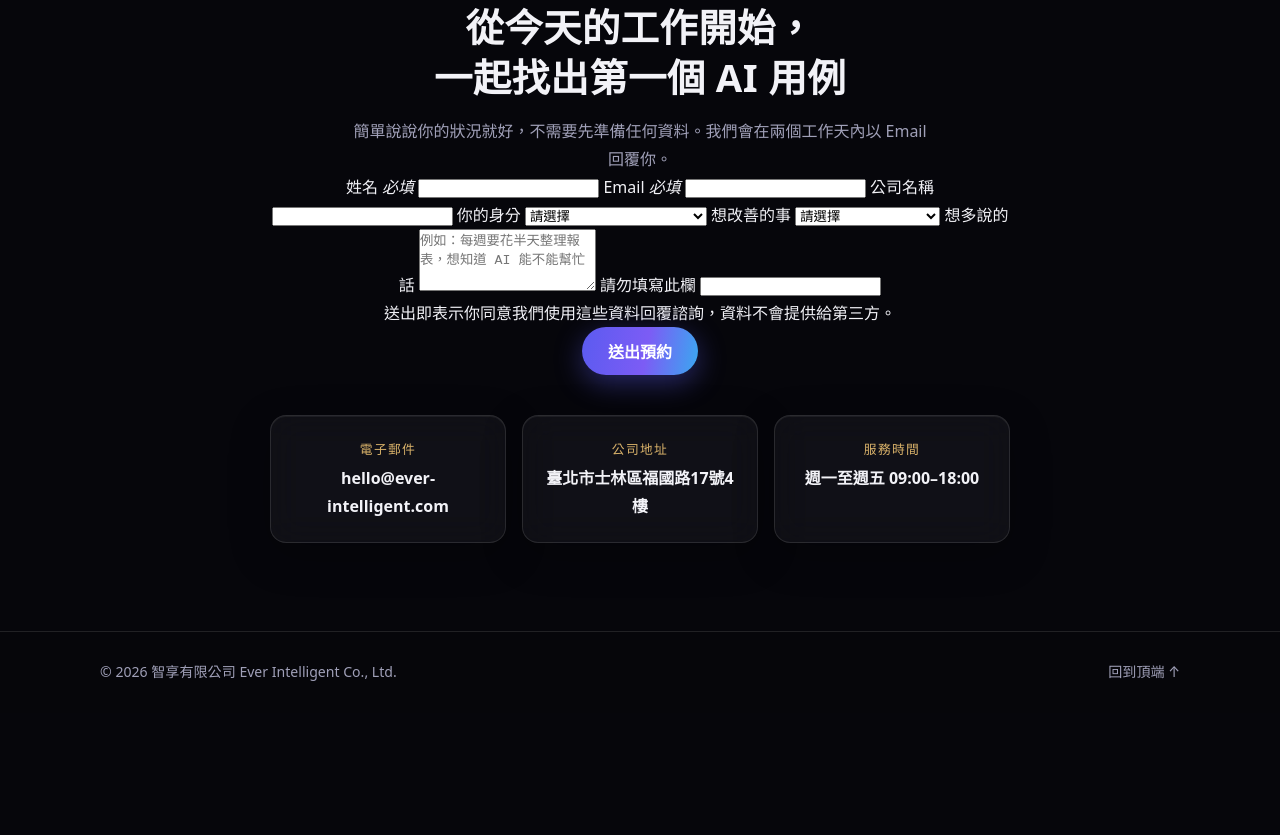
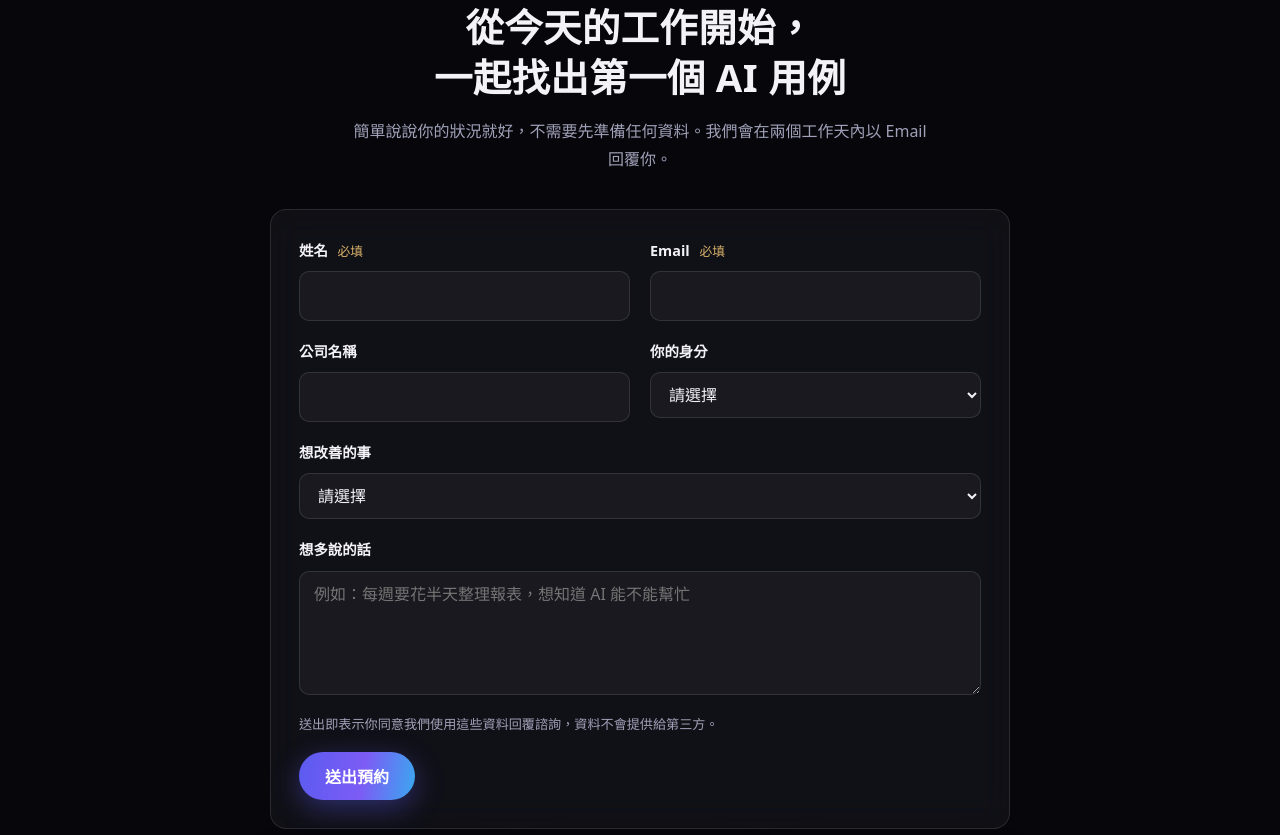
Before and after one commit to patriciayu0409/ever-intelligent, a plain HTML site: page index.html in a window 1280 px wide. Shown: the part 5405-6240 px from the top of the page. Before the commit the page ends 6118 px from the top, so only its background shows below. Drawn offline with Linux system fonts and the light colour scheme.

Commit message:
Add files via upload

```diff
--- a/css/style.css
+++ b/css/style.css
@@ -377,3 +377,47 @@ h3 { font-size: 1.15rem; font-weight: 700; }
 @media (max-width: 720px) {
   .member--lead, .member--advisor { grid-column: auto; }
 }
+
+/* ===== 預約諮詢表單 ===== */
+.inquiry {
+  margin-top: 36px;
+  text-align: left;
+  background: var(--surface);
+  border: 1px solid var(--border);
+  border-radius: var(--radius);
+  padding: 28px;
+}
+.inquiry__grid { display: grid; grid-template-columns: repeat(2, minmax(0, 1fr)); gap: 18px 20px; }
+.field { display: flex; flex-direction: column; gap: 8px; min-width: 0; }
+.field--wide { grid-column: 1 / -1; }
+.field__label { font-size: 0.9rem; font-weight: 600; }
+.field__label em { font-style: normal; font-weight: 400; color: var(--gold); font-size: 0.8rem; margin-left: 6px; }
+.field input, .field select, .field textarea {
+  width: 100%;
+  min-height: 46px;
+  padding: 10px 14px;
+  border-radius: 10px;
+  border: 1px solid var(--border);
+  background: rgba(255, 255, 255, 0.04);
+  color: var(--text);
+  font: inherit;
+  font-size: 1rem;
+}
+.field textarea { resize: vertical; line-height: 1.6; }
+.field select option { color: #111; }
+.field input:focus, .field select:focus, .field textarea:focus { outline: none; border-color: var(--accent-hover); box-shadow: 0 0 0 3px var(--accent-soft); }
+.field.is-invalid input { border-color: #f87171; }
+.field--trap { position: absolute; left: -9999px; width: 1px; height: 1px; overflow: hidden; }
+.inquiry__privacy { color: var(--muted); font-size: 0.82rem; margin-top: 18px; }
+.inquiry__actions { display: flex; align-items: center; flex-wrap: wrap; gap: 16px; margin-top: 16px; }
+.inquiry__actions .btn[disabled] { opacity: 0.6; cursor: wait; transform: none; }
+.inquiry__status { font-size: 0.95rem; margin: 0; }
+.inquiry__status.is-ok { color: #4ade80; }
+.inquiry__status.is-error { color: #f87171; }
+.inquiry + .contact { margin-top: 24px; }
+
+@media (max-width: 720px) {
+  .inquiry { padding: 20px; }
+  .inquiry__grid { grid-template-columns: 1fr; }
+  .inquiry__actions .btn { width: 100%; }
+}
--- a/css/theme-aurora.css
+++ b/css/theme-aurora.css
@@ -124,3 +124,12 @@ a.contact__item:hover {
 @media (prefers-reduced-motion: reduce) {
   .aurora span { animation: none; }
 }
+
+/* 預約表單也套用玻璃質感 */
+.inquiry {
+  background: var(--glass);
+  border-color: var(--glass-border);
+  -webkit-backdrop-filter: blur(16px) saturate(140%);
+  backdrop-filter: blur(16px) saturate(140%);
+}
+.field input, .field select, .field textarea { border-color: var(--glass-border); }
```
